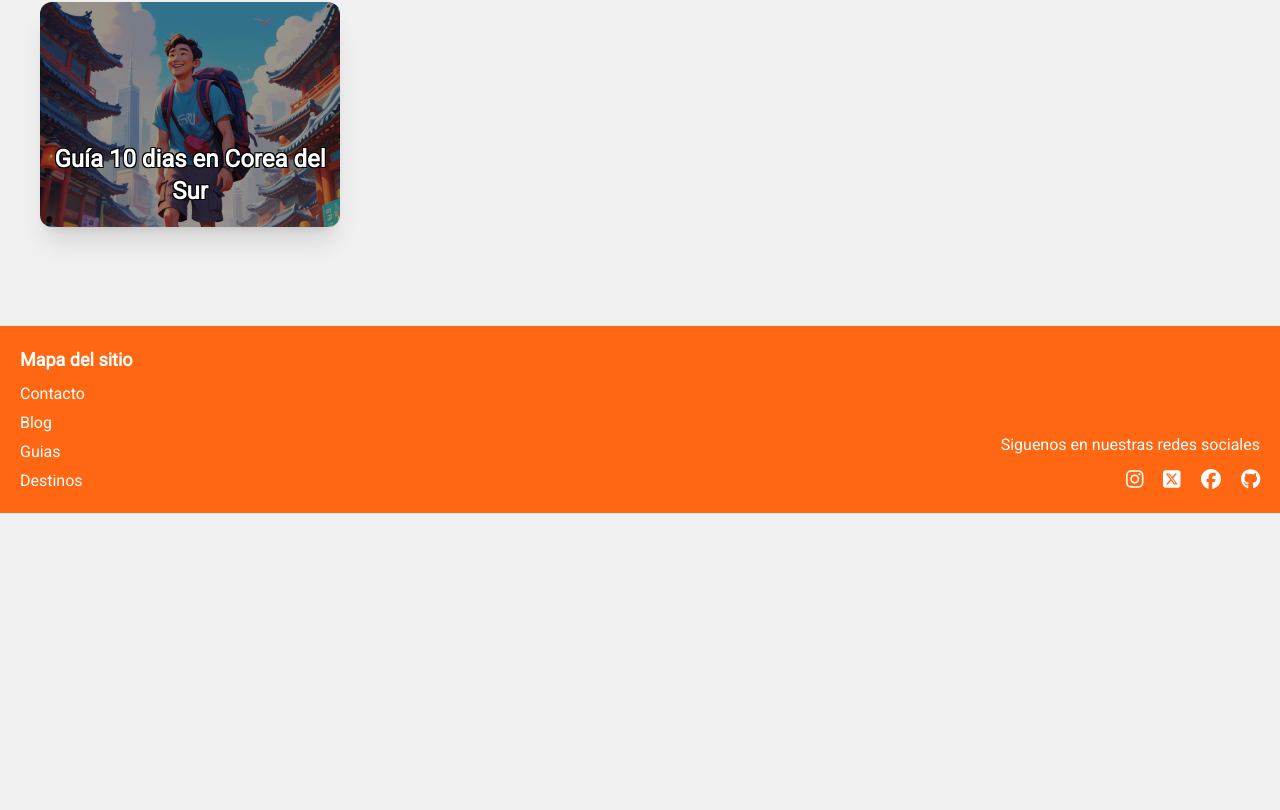
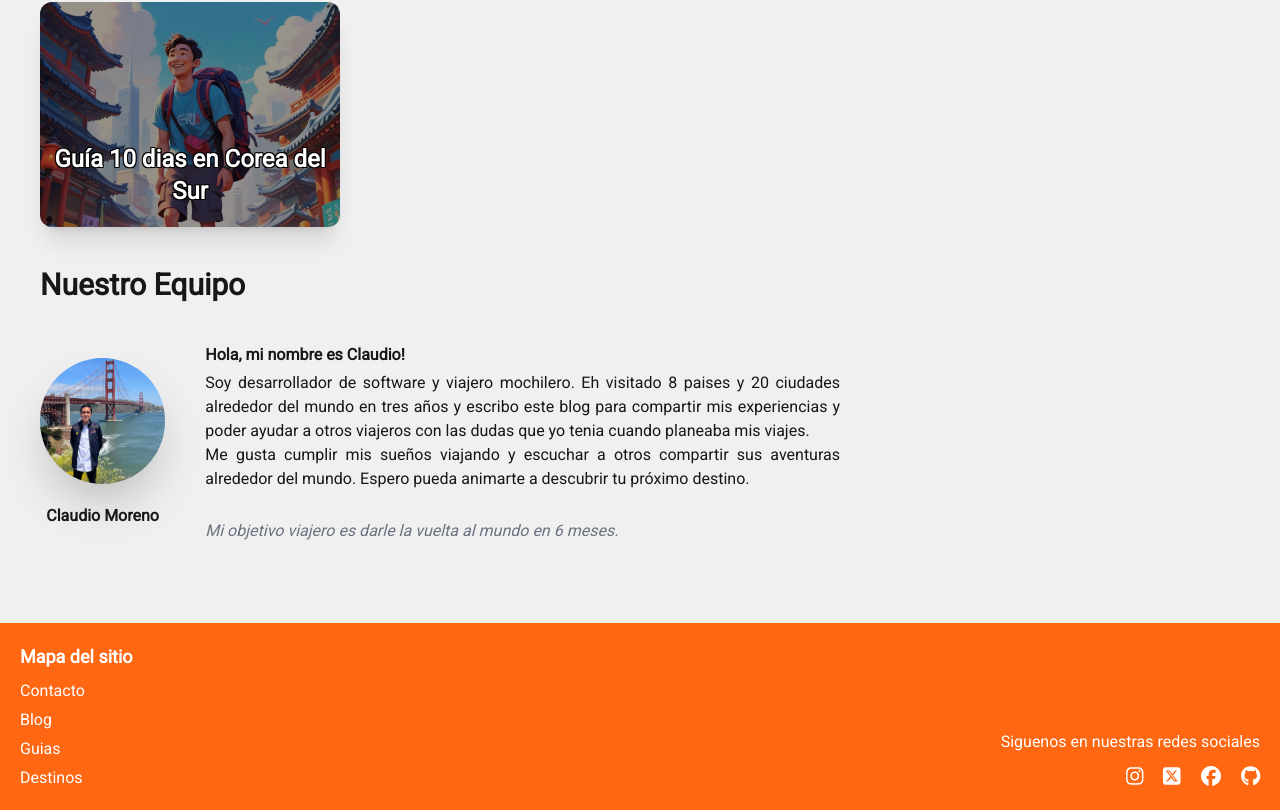
Before and after one commit to claudiocoder/VenturaUI, a Next.js app: page / in a window 1280 px wide. Shown: the part 562-1372 px from the top of the page. Before the commit the page ends 1075 px from the top, so only its background shows below. Built offline with nearby package versions, Linux system fonts and the light colour scheme.

Commit message:
feat: adds about us section

```diff
--- /dev/null
+++ b/src/app/components/About.tsx
@@ -0,0 +1,43 @@
+import React from "react";
+import Image from "next/image";
+
+export const About = () => {
+  return (
+    <div className="my-10">
+      <h3 className="text-3xl font-bold mb-10 text-center md:text-start">
+        Nuestro Equipo
+      </h3>
+      <div className="flex flex-col md:flex-row w-full items-center">
+        <div className="flex flex-col items-start text-center mb-10 md:mb-0">
+          <Image
+            src={"/img/users/autor.jpg"}
+            alt={"autor"}
+            width={150}
+            height={150}
+            className="rounded-full shadow-2xl mb-5"
+          />
+          <p className="font-bold text-center w-full">Claudio Moreno</p>
+        </div>
+        <div className="w-full md:px-10 text-justify">
+          <span className="font-bold">Hola, mi nombre es Claudio!</span>
+          <br />
+          <div className="my-1">
+            Soy desarrollador de software y viajero mochilero. Eh visitado 8
+            paises y 20 ciudades alrededor del mundo en tres años y escribo este
+            blog para compartir mis experiencias y poder ayudar a otros viajeros
+            con las dudas que yo tenia cuando planeaba mis viajes.
+            <br /> Me gusta cumplir mis sueños viajando y escuchar a otros
+            compartir sus aventuras alrededor del mundo. Espero pueda animarte a
+            descubrir tu próximo destino.
+          </div>
+          <br />
+          <span className="italic text-gray-500">
+            Mi objetivo viajero es darle la vuelta al mundo en 6 meses.
+          </span>
+        </div>
+      </div>
+    </div>
+  );
+};
+
+export default About;
--- a/src/app/page.tsx
+++ b/src/app/page.tsx
@@ -1,6 +1,7 @@
 import Link from "next/link";
 import CoverImage from "./components/CoverImage";
 import { getAllPostsMeta } from "./lib/mdx";
+import About from "./components/About";
 
 export default async function Home() {
   const posts = await getAllPostsMeta();
@@ -12,6 +13,7 @@ export default async function Home() {
         title="Descubre tu próxima aventura"
         subtitle="Guias para mochileros y viajeros frecuentes"
       />
+      <div className="mx-10">
         <div>
           {posts.length === 0 && (
             <div className="mt-10 p-10 w-[100%]">
@@ -21,9 +23,11 @@ export default async function Home() {
             </div>
           )}
         </div>
-      <div className="flex flex-col mx-10 w-[60%]">
+        <div className="flex flex-col w-full md:w-[70%] mb-10">
           {posts.length > 0 && (
-          <h3 className="text-3xl font-bold py-10">Últimos viajes</h3>
+            <h3 className="text-3xl font-bold py-10 text-center md:text-start">
+              Últimos viajes
+            </h3>
           )}
           <div className="flex flex-row w-100 justify-between">
             {posts.length > 0 &&
@@ -45,6 +49,10 @@ export default async function Home() {
                 </div>
               ))}
           </div>
+          <div>
+            <About />
+          </div>
+        </div>
       </div>
     </div>
   );
```
Lines whose indentation alone changed are shown as unchanged.
